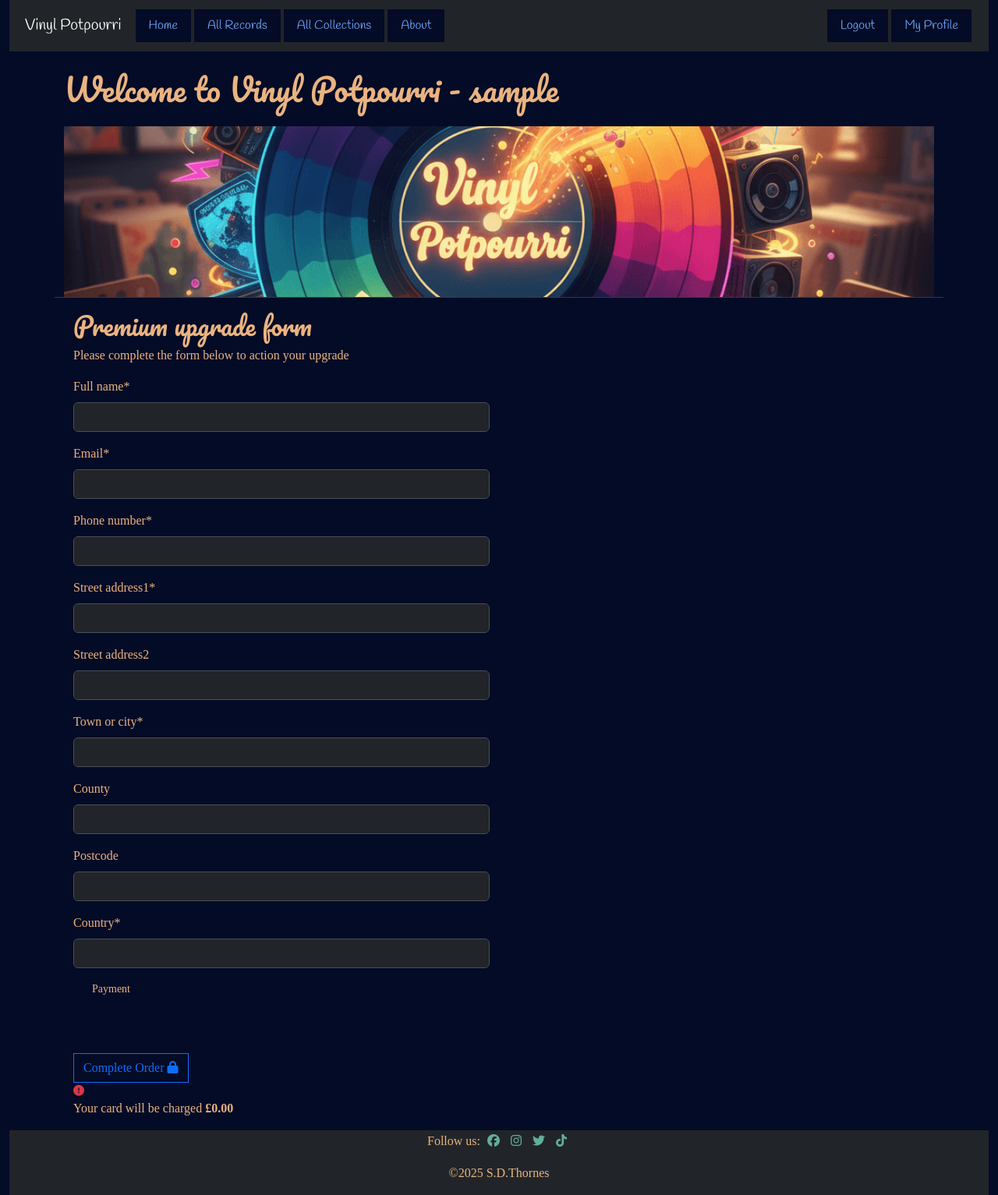
After one commit to motogoatUK/vinyl-potpourri, a Django app: page /checkout/ in a window 1280 px wide. The commit adds this page. Shown: the whole page at 78% size. Run offline with Django 5.2, Linux system fonts and the light colour scheme; the visitor is signed in with stand-in values (Sample User, id 1); some libraries are stand-ins or nearby versions; some web fonts are replaced.

Commit message:
Add: checkout template, form and initial view. Links added to profile and about pages

```diff
--- a/about/templates/about/about-us.html
+++ b/about/templates/about/about-us.html
@@ -28,7 +28,7 @@
                 {% endfor %}
             </p>
             {% if not user.my_profile.premium %}
-                <p><a class="btn btn-outline-warning rounded-0" href="#">Buy Premium</a>
+                <p><a class="btn btn-outline-warning rounded-0" href="{% url 'checkout' %}">Buy Premium</a>
             {% endif %}
         </div>
     </div>
--- /dev/null
+++ b/checkout/forms.py
@@ -0,0 +1,15 @@
+from django import forms
+from .models import Order
+
+
+class OrderForm(forms.ModelForm):
+    class Meta:
+        model = Order
+        fields = ('full_name', 'email', 'phone_number',
+                  'street_address1', 'street_address2',
+                  'town_or_city', 'county', 'postcode', 'country',)
+
+
+def __init__(self, *args, **kwargs):
+    """ Set autofocus to name field """
+    self.fields['full_name'].widget.attrs['autofocus'] = True
--- /dev/null
+++ b/checkout/templates/checkout/checkout.html
@@ -0,0 +1,44 @@
+{% extends 'base.html' %}
+{% block main_content %}
+{% load static %}
+{{ block.super }}
+<div class="container">
+    <div class="row">
+        <div class="col">
+            <h2>Premium upgrade form</h2>
+        </div>
+    </div>
+    <div class="row">
+        <div class="col-12 col-lg-6">
+            <p>Please complete the form below to action your upgrade</p>
+            <form method="post" id="payment-form" enctype="multipart/form-data">
+                {% csrf_token %}
+                {{ form | crispy }}
+                <!-- Stripe Elements -->
+                <fieldset class="px-3">
+                    <legend class="fieldset-label small px-2 w-auto">Payment</legend>
+                    <!-- Stripe card element will go here -->
+                    <div class="mb-3" id="card-element"></div>
+
+                    <!-- Used to display stripe errors -->
+                    <div class="mb-3 text-danger" id="card-errors" role="alert"></div>
+                    <input type="hidden" value="{{ client_secret }}" name="client_secret">
+                </fieldset>
+                <!-- Submit Button -->
+                <div class="submit-button text-right mt-5 mb-2">
+                    <button id="submit-button" class="btn btn-outline-primary btn-custom rounded-0">
+                        <span class="font-weight-bold">Complete Order</span>
+                        <span class="icon">
+                            <i class="fas fa-lock"></i>
+                        </span>
+                    </button>
+                    <p class="small text-danger my-0">
+                        <i class="fas fa-exclamation-circle"></i>
+                        <div id="selected_price">Your card will be charged <strong>&pound;<span>0.00</span></strong></div>
+                    </p>
+                </div>
+            </form>
+        </div>
+    </div>
+</div>
+{% endblock %}
--- /dev/null
+++ b/checkout/urls.py
@@ -0,0 +1,7 @@
+from django.urls import path
+from . import views
+
+
+urlpatterns = [
+    path('', views.checkout, name='checkout'),
+]
--- a/checkout/views.py
+++ b/checkout/views.py
@@ -1,3 +1,12 @@
 from django.shortcuts import render
+from django.contrib.auth.decorators import login_required
+from .forms import OrderForm
 
-# Create your views here.
+
+@login_required
+def checkout(request):
+    order_form = OrderForm()
+    template = 'checkout/checkout.html'
+    context = {'form': order_form, }
+
+    return render(request, template, context)
--- a/my_profile/templates/my_profile/my_profile.html
+++ b/my_profile/templates/my_profile/my_profile.html
@@ -22,7 +22,7 @@
         Sub Date: {{ profile.sub_date }} (expires {{ profile.exp_date }})
         {% else %}Standard User
     </p>
-    <p><a class="btn btn-outline-warning rounded-0" href="#">Upgrade to Premium</a>
+    <p><a class="btn btn-outline-warning rounded-0" href="{% url 'checkout' %}">Upgrade to Premium</a>
         {% endif %}
     </p>
     <a class="btn btn-outline-primary btn-custom rounded-0" href="{%url 'my_collection'%}">My Collection(s)</a>
--- a/vinyl_potpourri/urls.py
+++ b/vinyl_potpourri/urls.py
@@ -12,6 +12,7 @@ urlpatterns = [
     path('admin/', admin.site.urls),
     path("about/", include("about.urls")),
     path('accounts/', include('allauth.urls')),
+    path('checkout/', include('checkout.urls')),
     path('summernote/', include('django_summernote.urls')),
     path('record/', include(record_urls)),
     path('', include(collection_urls), name='collection_urls'),
```
